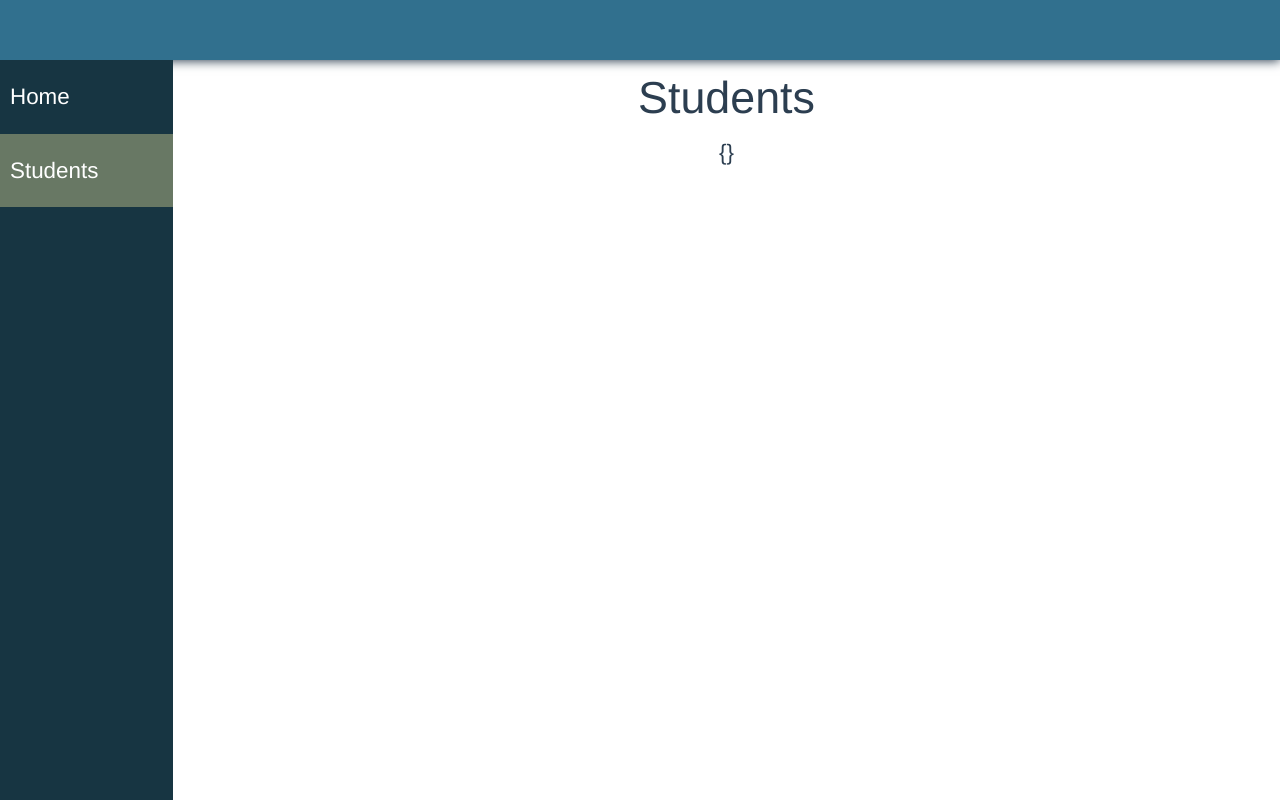
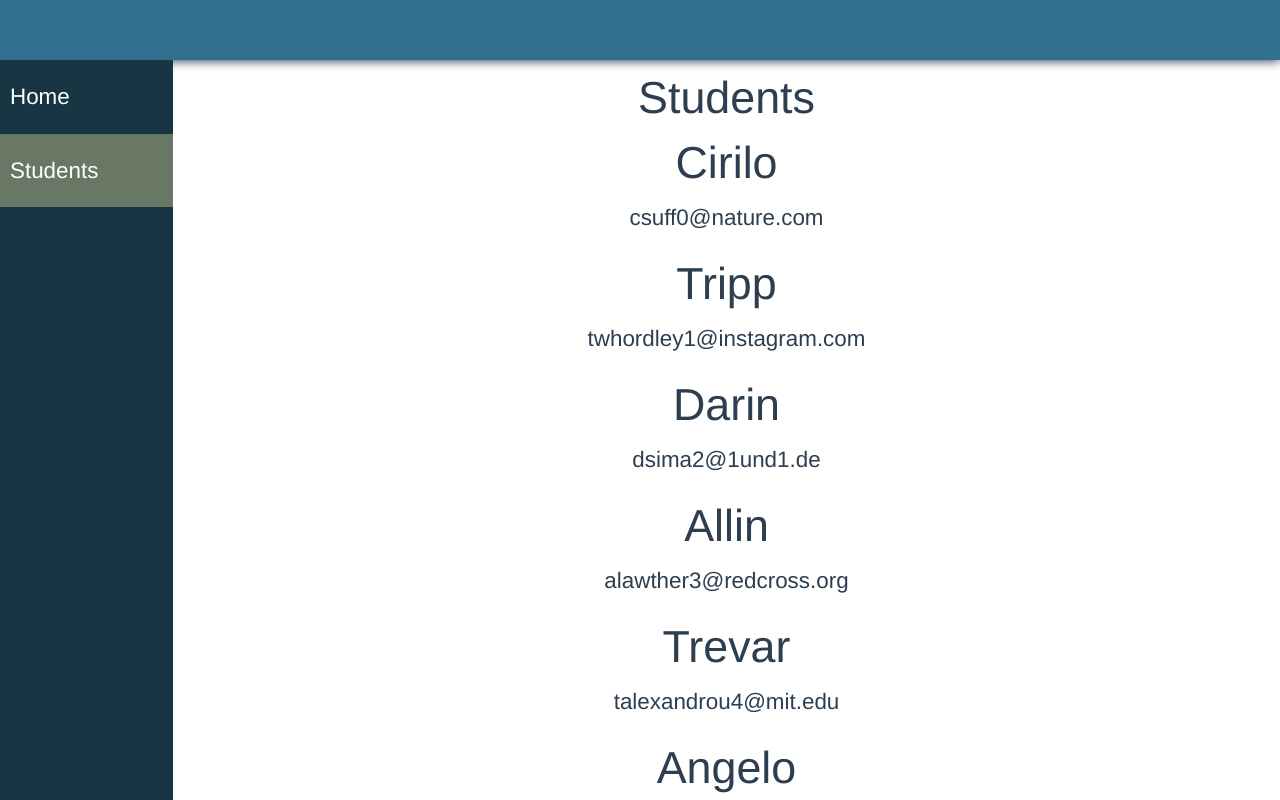
Before and after one commit to bragibbo/creative-project-3, a Vue app: page /students in a window 1280 px wide. Shown: the top 800 px of the page. Built offline with nearby package versions, Linux system fonts and the light colour scheme.

Commit message:
add mock student data; intial data formatting

```diff
--- a/public/index.css
+++ b/public/index.css
@@ -14,7 +14,7 @@
 
 
 body, html {
-  min-height: 100%;
+  min-height: 100% !important;
   height: 100%;
 }
 
--- a/src/App.vue
+++ b/src/App.vue
@@ -23,7 +23,6 @@ export default {
 
 <style>
 #app {
-  min-height: 100%;
   height: 100%;
   font-family: Avenir, Helvetica, Arial, sans-serif;
   -webkit-font-smoothing: antialiased;
--- a/src/components/Dashboard/Home.vue
+++ b/src/components/Dashboard/Home.vue
@@ -1,6 +1,6 @@
 <template>
   <div class="home">
-    <p>Hello this is where things are goin</p>
+    <h2>Home</h2>
   </div>
 </template>
 
@@ -13,5 +13,7 @@ export default {
 </script>
 
 <style scoped>
-
+.home {
+  min-height: 100%;
+}
 </style>
--- a/src/components/Dashboard/Students.vue
+++ b/src/components/Dashboard/Students.vue
@@ -1,14 +1,16 @@
 <template>
   <div class="students">
-    <h2 class="mt-2">Students</h2>
-    <p>{{students}}</p>
+    <h2>Students</h2>
+    <StudentTable :students="data"/>
   </div>
 </template>
 
 <script>
+import StudentTable from "../StudentTable.vue"
 export default {
   name: 'Students',
   components: {
+    StudentTable
   },
   data() {
    return {
@@ -16,8 +18,7 @@ export default {
    }
   },
   computed: {
-    Data() {
-      console.log(this.students)
+    data() {
       return this.$root.$data.students;
     }
   }
@@ -25,8 +26,6 @@ export default {
 </script>
 
 <style scoped>
-.students {
 
-}
 
 </style>
--- /dev/null
+++ b/src/components/StudentTable.vue
@@ -0,0 +1,27 @@
+<template>
+<div class="wrapper">
+  <div class="students">
+    <div class="student" v-for="student in students" :key="student.id">
+      <div class="info">
+        <h1>{{student.first_name}}</h1>
+        <p>{{student.email}}</p>
+      </div>
+    </div>
+  </div>
+</div>
+</template>
+
+<script>
+export default {
+  name: 'StudentTable',
+  props: {
+    students: Array
+  },
+}
+</script>
+
+<style scoped>
+    h1 {
+      font-size:2em;
+    }
+</style>
--- a/src/main.js
+++ b/src/main.js
@@ -2,7 +2,7 @@ import Vue from 'vue'
 import App from './App.vue'
 import router from './router'
 import { BootstrapVue, IconsPlugin } from 'bootstrap-vue'
-import mock from './mock-data.js'
+import mock from './mock-data'
 
 import 'bootstrap/dist/css/bootstrap.css'
 import 'bootstrap-vue/dist/bootstrap-vue.css'
--- a/src/mock-data.js
+++ b/src/mock-data.js
@@ -1,4 +1,4 @@
-[{
+let mock = [{
     "id": 1,
     "first_name": "Cirilo",
     "last_name": "Suff",
@@ -178,4 +178,7 @@
     "gender": "Male",
     "invoice_due": "4/1/2021",
     "student-since": "12/24/2020"
-  }]
+  }
+]
+
+export default mock;
--- a/src/views/Dashboard.vue
+++ b/src/views/Dashboard.vue
@@ -1,12 +1,13 @@
 <template>
   <div class="dashboard">
+    <!-- <div class="sidebar-bg"/> -->
     <div class="sidebar d-flex flex-column align-items-start">
       <router-link class="links text-left w-100" to='/' exact>Home</router-link>
       <router-link class="links text-left w-100" to='/students'>Students</router-link>
     </div>
     <div class="content">
-      <div class="content-body">
-      <router-view/>
+      <div class="content-body mt-2">
+        <router-view/>
       </div>
       <div class="content-footer">
         <p>Created by Brayden Gibbons and Nathan Sirrine. View the code for this project on <a href="https://github.com/bragibbo/creative-project-3">Github</a>.</p>
@@ -36,12 +37,23 @@ export default {
 .dashboard {
   display: flex;
   flex-direction: row;
-  height: 100%;
+  min-height: 100%;
+}
+
+.sidebar-bg {
+  background:  var(--primaryBlue);
+  position: absolute;
+  float: left;
+  display: block;
+  z-index: -1;
+  top: 0;
+  bottom: 0;
+  width: 175px;
 }
 
 .sidebar {
+  background:  var(--primaryBlue);
   width: 200px;
-  background: var(--primaryBlue);
 }
 
 .links {
@@ -57,6 +69,7 @@ export default {
   flex-direction: column;
   justify-content: space-between;
   height: 100%;
+  min-height: 100%;
   width: 100%;
 }
 
```
